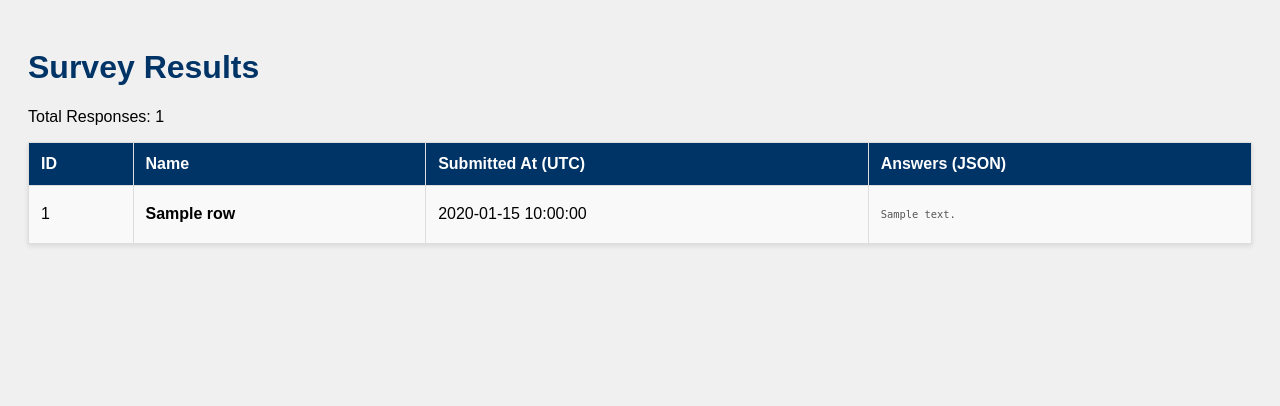
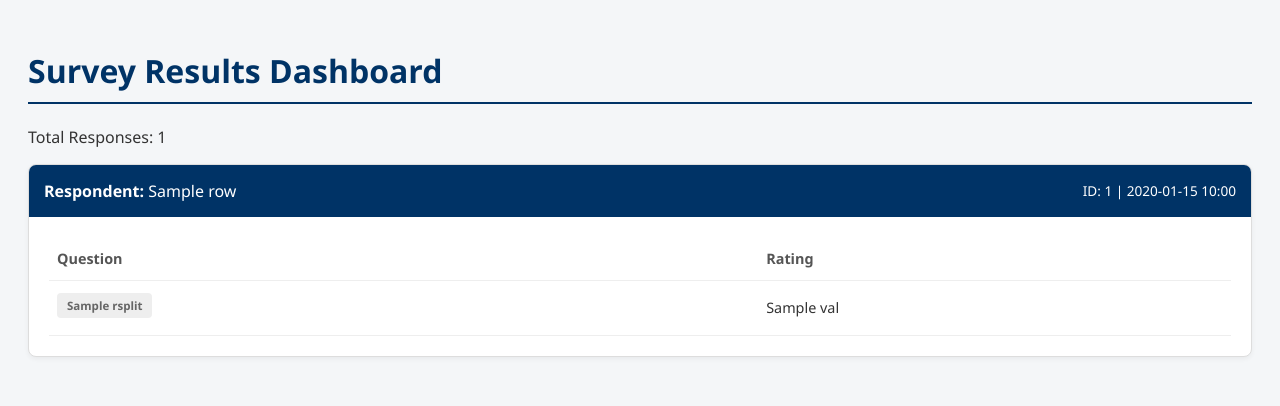
Before and after one commit to noobs-creation/hr-survey-app, a Flask app: template templates/admin.html in a window 1280 px wide. Shown: the top 406 px of the page. Run offline with Flask 3, Linux system fonts and the light colour scheme; the template is opened without the code that fills it: most values are stand-ins (such as "Sample title", 1, 10 or a date in 2020); some libraries are stand-ins or nearby versions.

Commit message:
first commit

```diff
--- a/app.py
+++ b/app.py
@@ -20,34 +20,45 @@ def get_db_connection():
 def index():
     return render_template('survey.html', survey_data=SURVEY_DATA)
 
+
+
 @app.route('/submit', methods=['POST'])
 def submit():
-    form_data = request.form.to_dict()
+    # 1. Get the raw form data
+    raw_data = request.form.to_dict()
 
-    # Extract the optional name, default to "Anonymous" if empty
-    respondent_name = form_data.pop('respondent_name', 'Anonymous')
+    # 2. Extract the respondent's name (remove it from the answers list)
+    respondent_name = raw_data.pop('respondent_name', 'Anonymous')
     if not respondent_name: respondent_name = 'Anonymous'
 
-    # The rest of form_data is the answers (e.g., "Creativity_1": "5")
+    # 3. Process the remaining data to convert "5" (string) -> 5 (integer)
+    processed_answers = {}
+    for key, value in raw_data.items():
+        try:
+            # Try to convert to an integer (e.g., "5" becomes 5)
+            processed_answers[key] = int(value)
+        except ValueError:
+            # If it's not a number, keep it as text
+            processed_answers[key] = value
 
+    # 4. Save to Supabase
     try:
         conn = get_db_connection()
         cur = conn.cursor()
         cur.execute(
             "INSERT INTO survey_responses (respondent_name, answers) VALUES (%s, %s)",
-            (respondent_name, json.dumps(form_data))
+            (respondent_name, json.dumps(processed_answers))
         )
         conn.commit()
         cur.close()
         conn.close()
-        # Render the page again with a success flag
         return render_template('survey.html', survey_data=SURVEY_DATA, success=True)
     except Exception as e:
         return f"Database Error: {e}"
 
 @app.route('/admin')
 def admin():
-    # SECURITY: Require a secret key in the URL (e.g., /admin?key=1234)
+    # SECURITY: Require a secret key in the URL
     if request.args.get('key') != 'mysecretadminpassword':
         return "Access Denied. Incorrect Key."
 
@@ -58,7 +69,8 @@ def admin():
     cur.close()
     conn.close()
 
-    return render_template('admin.html', responses=rows)
+    # Pass 'survey_data' so we can show the actual question text, not just the ID
+    return render_template('admin.html', responses=rows, survey_data=SURVEY_DATA)
 
 if __name__ == '__main__':
     app.run(debug=True)
--- a/final_hr_questions.json
+++ b/final_hr_questions.json
@@ -61,5 +61,12 @@
     "I am aware of available training and development activities.",
     "I am given real opportunity to improve my skills.",
     "I have career opportunities available to me."
+  ],
+  "Ethics & Integrity" : [
+    "I feel comfortable reporting unethical behavior without fear of retaliation.",
+    "Senior leadership demonstrates high ethical standards in their decisions and actions.",
+    "This organization reflects its stated values in its daily operations.",
+    "I believe that promotions and rewards are given fairly and without favoritism.",
+    "We are encouraged to be open and honest, even when the news is bad."
   ]
 }
--- a/templates/admin.html
+++ b/templates/admin.html
@@ -4,32 +4,107 @@
     <meta charset="UTF-8">
     <title>Survey Admin</title>
     <style>
-        body { font-family: sans-serif; padding: 20px; background: #f0f0f0; }
-        table { width: 100%; border-collapse: collapse; background: white; box-shadow: 0 2px 5px rgba(0,0,0,0.1); }
-        th, td { border: 1px solid #ddd; padding: 12px; text-align: left; }
-        th { background-color: #003366; color: white; }
-        tr:nth-child(even) { background-color: #f9f9f9; }
-        pre { font-size: 0.8em; color: #555; white-space: pre-wrap; }
+        body { font-family: 'Segoe UI', Tahoma, Geneva, Verdana, sans-serif; padding: 20px; background: #f4f6f8; color: #333; }
+        h1 { color: #003366; border-bottom: 2px solid #003366; padding-bottom: 10px; }
+
+        /* Card Style for each user */
+        .response-card {
+            background: white;
+            border: 1px solid #ddd;
+            border-radius: 8px;
+            margin-bottom: 30px;
+            box-shadow: 0 2px 5px rgba(0,0,0,0.05);
+            overflow: hidden;
+        }
+
+        .card-header {
+            background-color: #003366;
+            color: white;
+            padding: 15px;
+            display: flex;
+            justify-content: space-between;
+            align-items: center;
+        }
+
+        .card-body { padding: 20px; }
+
+        /* The Data Table inside the card */
+        table { width: 100%; border-collapse: collapse; font-size: 0.9em; }
+        th, td { border-bottom: 1px solid #eee; padding: 12px 8px; text-align: left; }
+        th { color: #555; font-weight: 600; width: 60%; }
+
+        /* Coloring the ratings */
+        .rating-1 { color: #d9534f; font-weight: bold; } /* Strongly Disagree (Red) */
+        .rating-2 { color: #e48632; }
+        .rating-3 { color: #777; }
+        .rating-4 { color: #337ab7; }
+        .rating-5 { color: #28a745; font-weight: bold; } /* Strongly Agree (Green) */
+
+        .category-label {
+            background: #eee;
+            font-weight: bold;
+            padding: 5px 10px;
+            border-radius: 4px;
+            font-size: 0.8em;
+            color: #666;
+            display: inline-block;
+            margin-bottom: 5px;
+        }
     </style>
 </head>
 <body>
-    <h1 style="color:#003366;">Survey Results</h1>
+
+    <h1>Survey Results Dashboard</h1>
     <p>Total Responses: {{ responses|length }}</p>
+
+    {% for row in responses %}
+    <div class="response-card">
+        <div class="card-header">
+            <div>
+                <strong>Respondent:</strong> {{ row.respondent_name }}
+            </div>
+            <div style="font-size: 0.85em;">
+                ID: {{ row.id }} | {{ row.submitted_at.strftime('%Y-%m-%d %H:%M') }}
+            </div>
+        </div>
+        <div class="card-body">
             <table>
+                <thead>
                     <tr>
-            <th>ID</th>
-            <th>Name</th>
-            <th>Submitted At (UTC)</th>
-            <th>Answers (JSON)</th>
+                        <th>Question</th>
+                        <th>Rating</th>
                     </tr>
-        {% for row in responses %}
+                </thead>
+                <tbody>
+                    {% for key, val in row.answers.items()|sort %}
+
+                        {% set parts = key.rsplit('_', 1) %}
+                        {% set category = parts[0] %}
+                        {% set index = parts[1]|int %}
+
+                        {% set question_text = survey_data[category][index - 1] %}
+
                         <tr>
-            <td>{{ row.id }}</td>
-            <td><strong>{{ row.respondent_name }}</strong></td>
-            <td>{{ row.submitted_at }}</td>
-            <td><pre>{{ row.answers }}</pre></td>
+                            <td>
+                                <span class="category-label">{{ category }}</span><br>
+                                {{ question_text }}
+                            </td>
+                            <td>
+                                {% if val == 1 %} <span class="rating-1">Strongly Disagree (1)</span>
+                                {% elif val == 2 %} <span class="rating-2">Disagree (2)</span>
+                                {% elif val == 3 %} <span class="rating-3">Neutral (3)</span>
+                                {% elif val == 4 %} <span class="rating-4">Agree (4)</span>
+                                {% elif val == 5 %} <span class="rating-5">Strongly Agree (5)</span>
+                                {% else %} {{ val }}
+                                {% endif %}
+                            </td>
                         </tr>
                     {% endfor %}
+                </tbody>
             </table>
+        </div>
+    </div>
+    {% endfor %}
+
 </body>
 </html>
```
Lines whose indentation alone changed are shown as unchanged.
